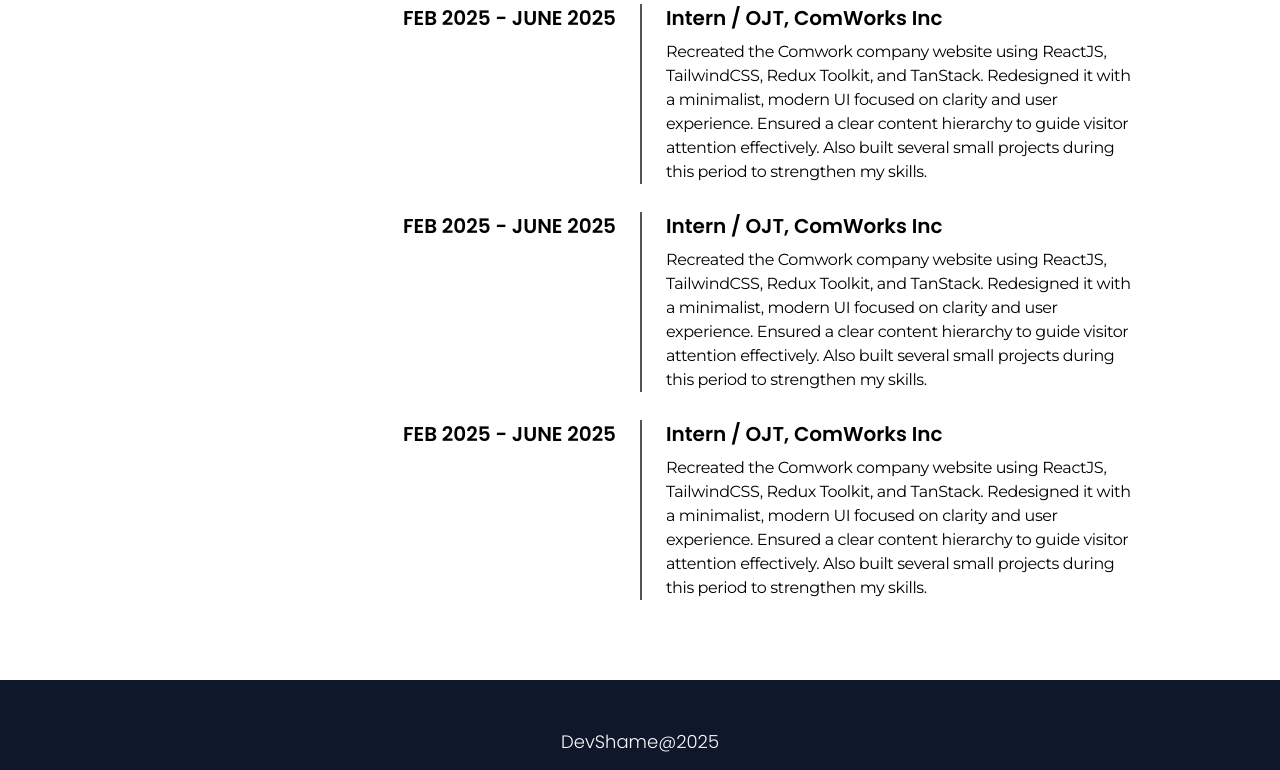
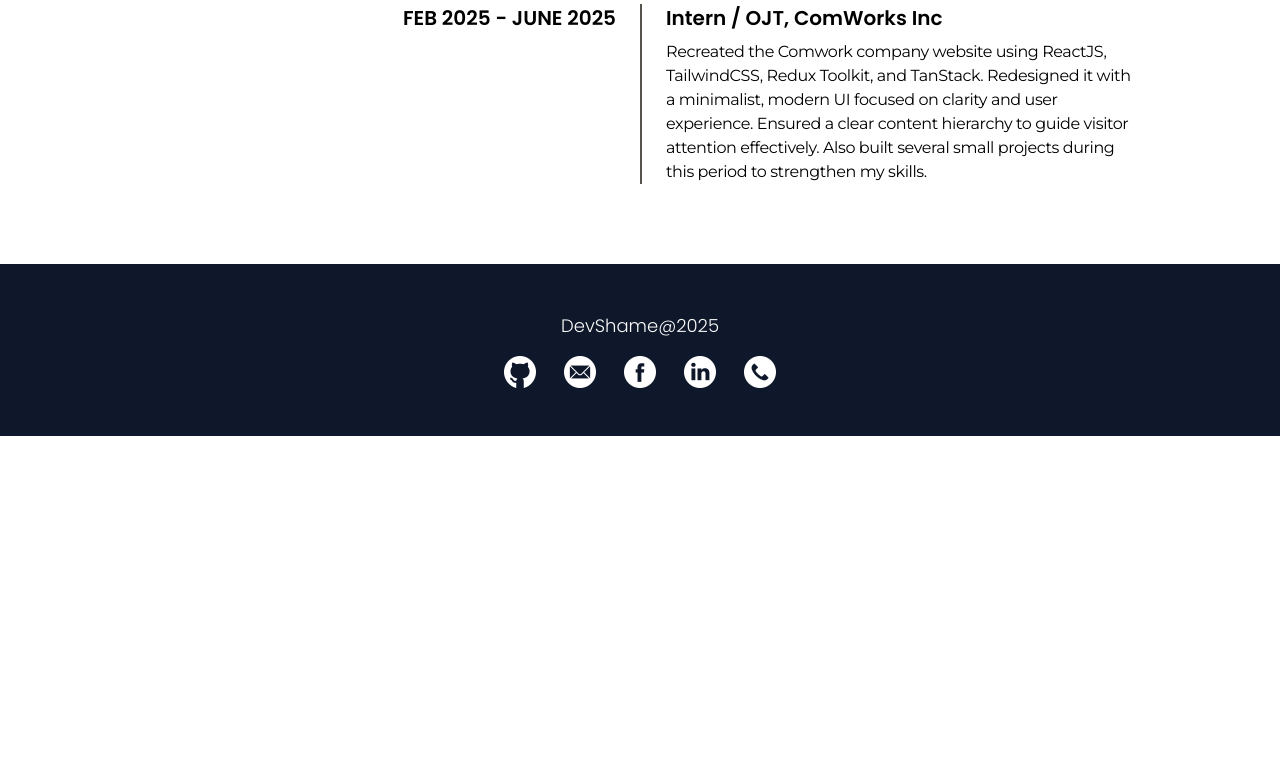
Before and after one commit to shameCanales/shame-portfolio, a React (Vite) app: page /experience in a window 1280 px wide. Shown: the part 1784-2554 px from the top of the page. After the commit the page ends 2220 px from the top, so only its background shows below. Built offline with nearby package versions, Linux system fonts and the light colour scheme; no server answers.

Commit message:
refactored datajs

```diff
--- a/src/data.js
+++ b/src/data.js
@@ -196,11 +196,12 @@
       "React JS",
       "Tailwind CSS",
       "ShadCN",
+      "NextJS",
     ],
   },
   {
     name: "State Management",
-    items: ["React UseState", "React Context", "Redux Toolkit"],
+    items: ["React Hooks(useState, etc.)", "React Context", "Redux Toolkit"],
   },
   {
     name: "FullStack",
@@ -216,7 +217,7 @@
   },
   {
     name: "Build Tools",
-    items: ["Vite for React", "Babel: MVC for Vanilla JS"],
+    items: ["Vite for React", "Babel: MVC for Vanilla JS", "Webpack"],
   },
   {
     name: "Paradigms",
@@ -237,7 +238,7 @@
   },
   {
     name: "Database",
-    items: ["MySQL"],
+    items: ["MySQL", "MonggoDB Atlas"],
   },
 ];
 
@@ -250,14 +251,14 @@
     stack: ["JavaScript", "Php", "MySQL"],
     imagesrc: waterbillingsystem,
   },
-  {
-    name: "MoneyGo: Your Personal Finance Tracker",
-    for: "Capstone Project - 4th Year",
-    description:
-      "Built and maintained critical components for the Water Billing System's frontend and backend, collaborating with cross-functional teams to implement web accessibility best practices.",
-    stack: ["React JS", "Redux TK", "Tailwind CSS"],
-    imagesrc: waterbillingsystem,
-  },
+  // {
+  //   name: "MoneyGo: Your Personal Finance Tracker",
+  //   for: "Capstone Project - 4th Year",
+  //   description:
+  //     "Built and maintained critical components for the Water Billing System's frontend and backend, collaborating with cross-functional teams to implement web accessibility best practices.",
+  //   stack: ["React JS", "Redux TK", "Tailwind CSS"],
+  //   imagesrc: waterbillingsystem,
+  // },
 ];
 
 export const footerLinks = [
@@ -296,20 +297,20 @@
     description:
       "Recreated the Comwork company website using ReactJS, TailwindCSS, Redux Toolkit, and TanStack. Redesigned it with a minimalist, modern UI focused on clarity and user experience. Ensured a clear content hierarchy to guide visitor attention effectively. Also built several small projects during this period to strengthen my skills.",
   },
-  {
-    date: "Feb 2025 - June 2025",
-    role: "Intern / OJT",
-    where: "ComWorks Inc",
-    description:
-      "Recreated the Comwork company website using ReactJS, TailwindCSS, Redux Toolkit, and TanStack. Redesigned it with a minimalist, modern UI focused on clarity and user experience. Ensured a clear content hierarchy to guide visitor attention effectively. Also built several small projects during this period to strengthen my skills.",
-  },
-  {
-    date: "Feb 2025 - June 2025",
-    role: "Intern / OJT",
-    where: "ComWorks Inc",
-    description:
-      "Recreated the Comwork company website using ReactJS, TailwindCSS, Redux Toolkit, and TanStack. Redesigned it with a minimalist, modern UI focused on clarity and user experience. Ensured a clear content hierarchy to guide visitor attention effectively. Also built several small projects during this period to strengthen my skills.",
-  },
+  // {
+  //   date: "Feb 2025 - June 2025",
+  //   role: "Intern / OJT",
+  //   where: "ComWorks Inc",
+  //   description:
+  //     "Recreated the Comwork company website using ReactJS, TailwindCSS, Redux Toolkit, and TanStack. Redesigned it with a minimalist, modern UI focused on clarity and user experience. Ensured a clear content hierarchy to guide visitor attention effectively. Also built several small projects during this period to strengthen my skills.",
+  // },
+  // {
+  //   date: "Feb 2025 - June 2025",
+  //   role: "Intern / OJT",
+  //   where: "ComWorks Inc",
+  //   description:
+  //     "Recreated the Comwork company website using ReactJS, TailwindCSS, Redux Toolkit, and TanStack. Redesigned it with a minimalist, modern UI focused on clarity and user experience. Ensured a clear content hierarchy to guide visitor attention effectively. Also built several small projects during this period to strengthen my skills.",
+  // },
 ];
 
 export const careerGoals = [
```
